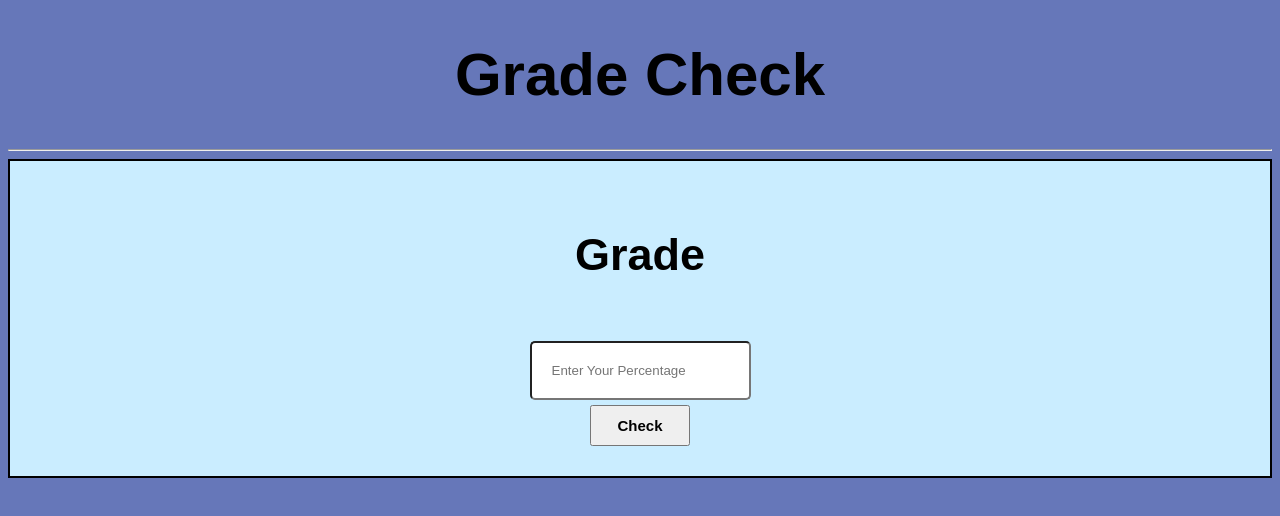
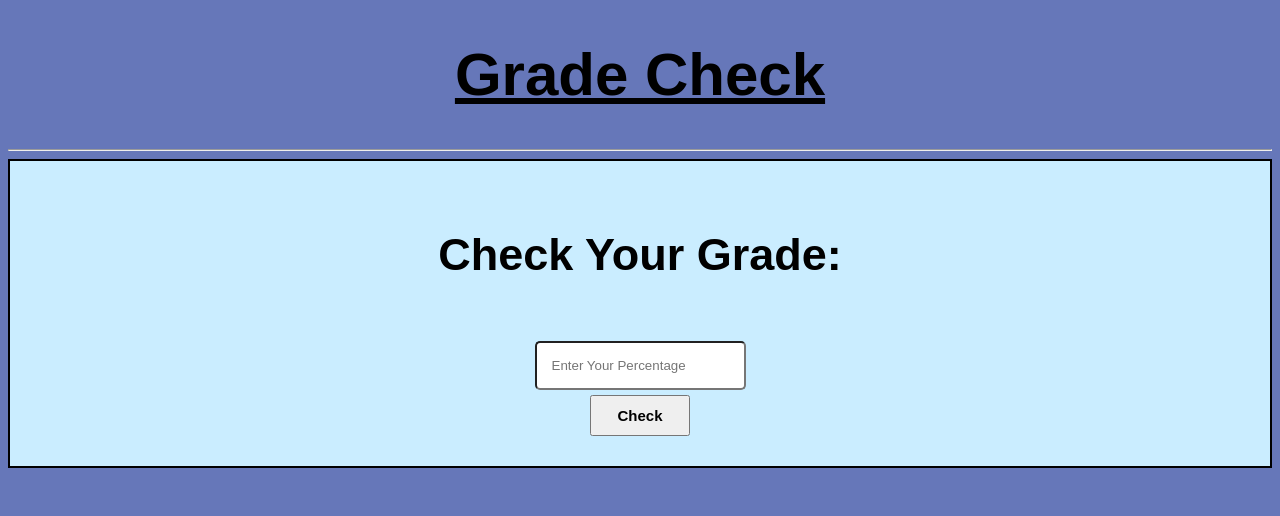
Before and after one commit to ShehrryarKhan/Grade-Checker-App, a plain HTML site: page index.html in a window 1280 px wide. Drawn offline with Linux system fonts and the light colour scheme.

Commit message:
Else if (some changes) Grades Checker

```diff
--- a/index.html
+++ b/index.html
@@ -12,7 +12,9 @@
     body{
         font-weight: bolder;
         font-family: Arial, Helvetica, sans-serif;
-
+        /* align-items: center; */
+         background-color:#6677b9;
+         text-align: center;
     }
     form{
         border: 2px solid black;
@@ -22,7 +24,7 @@
         background-color: #caedff ;
     }
   input{
-    padding: 20px;
+    padding: 15px;
     border-radius: 5px;
     margin: 5px;
 
@@ -48,19 +50,19 @@
 
 </style>
 
-<body bgcolor="#6677b9">
-    <center>
-    <h1>Grade Check</h1>
+<body>
+    <!-- <center> -->
+    <h1><u>Grade Check</u></h1>
     <hr>
     <form onsubmit="conditionCheck(); return false">
-        <label for="grade"><h2>Grade</h2></label><br>
+        <label for="grade"><h2>Check Your Grade:</h2></label><br>
         <input type="number" id="grade" placeholder="Enter Your Percentage"><br>
         <button>Check</button>
     </form>
 
 
     <h1 id="result"></h1>
-</center>
+<!-- </center> -->
 
     <script>
         function conditionCheck() {
```
